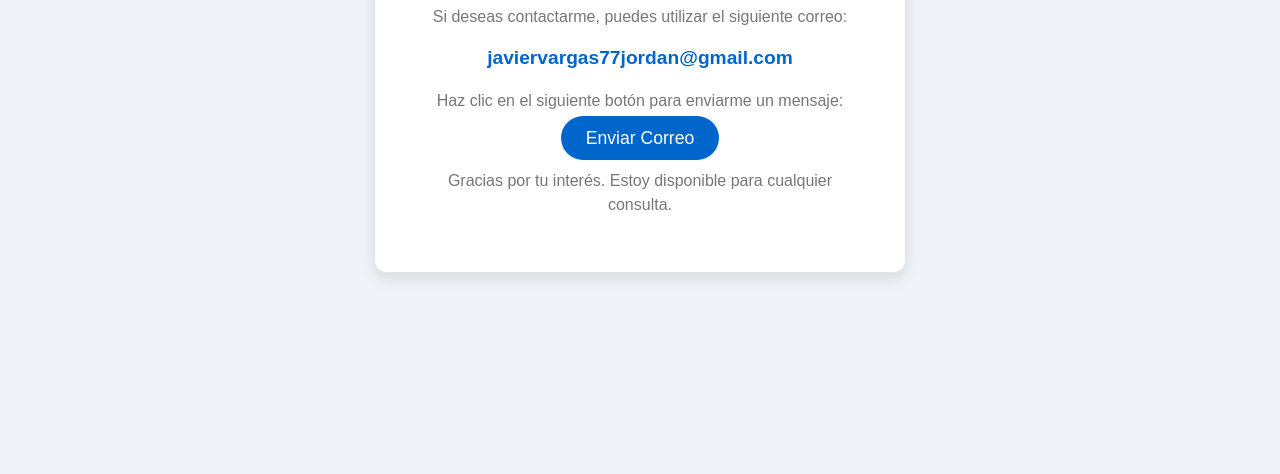
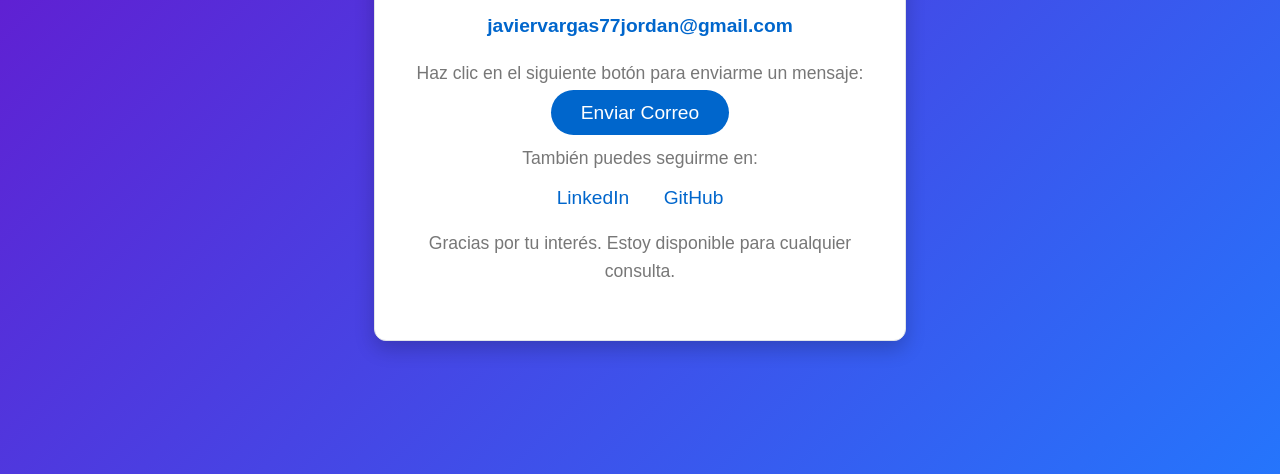
Before and after one commit to Javier19977/Correo-electr-nico, a plain HTML site: page index.html in a window 1280 px wide. Shown: the part 326-800 px from the top of the page. Drawn offline with Linux system fonts and the light colour scheme.

Commit message:
Update index.html

```diff
--- a/index.html
+++ b/index.html
@@ -7,34 +7,36 @@
     <style>
         body {
             font-family: 'Arial', sans-serif;
-            background-color: #f0f4f8;
+            background: linear-gradient(135deg, #6a11cb, #2575fc);
             margin: 0;
             padding: 0;
             display: flex;
             justify-content: center;
             align-items: center;
             height: 100vh;
+            color: #fff;
         }
         .container {
             background-color: #ffffff;
             padding: 40px;
             border-radius: 12px;
-            box-shadow: 0 6px 15px rgba(0, 0, 0, 0.1);
+            box-shadow: 0 8px 20px rgba(0, 0, 0, 0.2);
             text-align: center;
             width: 90%;
             max-width: 450px;
             border: 1px solid #e1e4e8;
         }
         h1 {
-            font-size: 2.4rem;
+            font-size: 2.5rem;
             color: #333333;
             margin-bottom: 20px;
+            font-weight: bold;
         }
         p {
             color: #777777;
-            font-size: 1rem;
+            font-size: 1.1rem;
             margin-bottom: 15px;
-            line-height: 1.5;
+            line-height: 1.6;
         }
         .email {
             font-size: 1.2rem;
@@ -44,13 +46,14 @@
             text-transform: lowercase;
         }
         .button {
-            font-size: 1.1rem;
+            font-size: 1.2rem;
             text-decoration: none;
             color: white;
             background-color: #0066cc;
-            padding: 12px 25px;
+            padding: 12px 30px;
             border-radius: 30px;
-            transition: background-color 0.3s ease, transform 0.2s ease;
+            transition: background-color 0.3s ease, transform 0.3s ease;
+            border: none;
         }
         .button:hover {
             background-color: #005bb5;
@@ -64,6 +67,19 @@
             font-size: 0.9rem;
             color: #555555;
         }
+        .socials {
+            margin-top: 20px;
+        }
+        .socials a {
+            font-size: 1.2rem;
+            text-decoration: none;
+            color: #0066cc;
+            margin: 0 15px;
+            transition: color 0.3s ease;
+        }
+        .socials a:hover {
+            color: #005bb5;
+        }
     </style>
 </head>
 <body>
@@ -73,6 +89,13 @@
         <p class="email">javiervargas77jordan@gmail.com</p>
         <p>Haz clic en el siguiente botón para enviarme un mensaje:</p>
         <a href="mailto:javiervargas77jordan@gmail.com" class="button">Enviar Correo</a>
+
+        <div class="socials">
+            <p>También puedes seguirme en:</p>
+            <a href="https://www.linkedin.com/in/tu-perfil" target="_blank">LinkedIn</a>
+            <a href="https://github.com/tu-perfil" target="_blank">GitHub</a>
+        </div>
+
         <div class="footer">
             <p>Gracias por tu interés. Estoy disponible para cualquier consulta.</p>
         </div>
```
